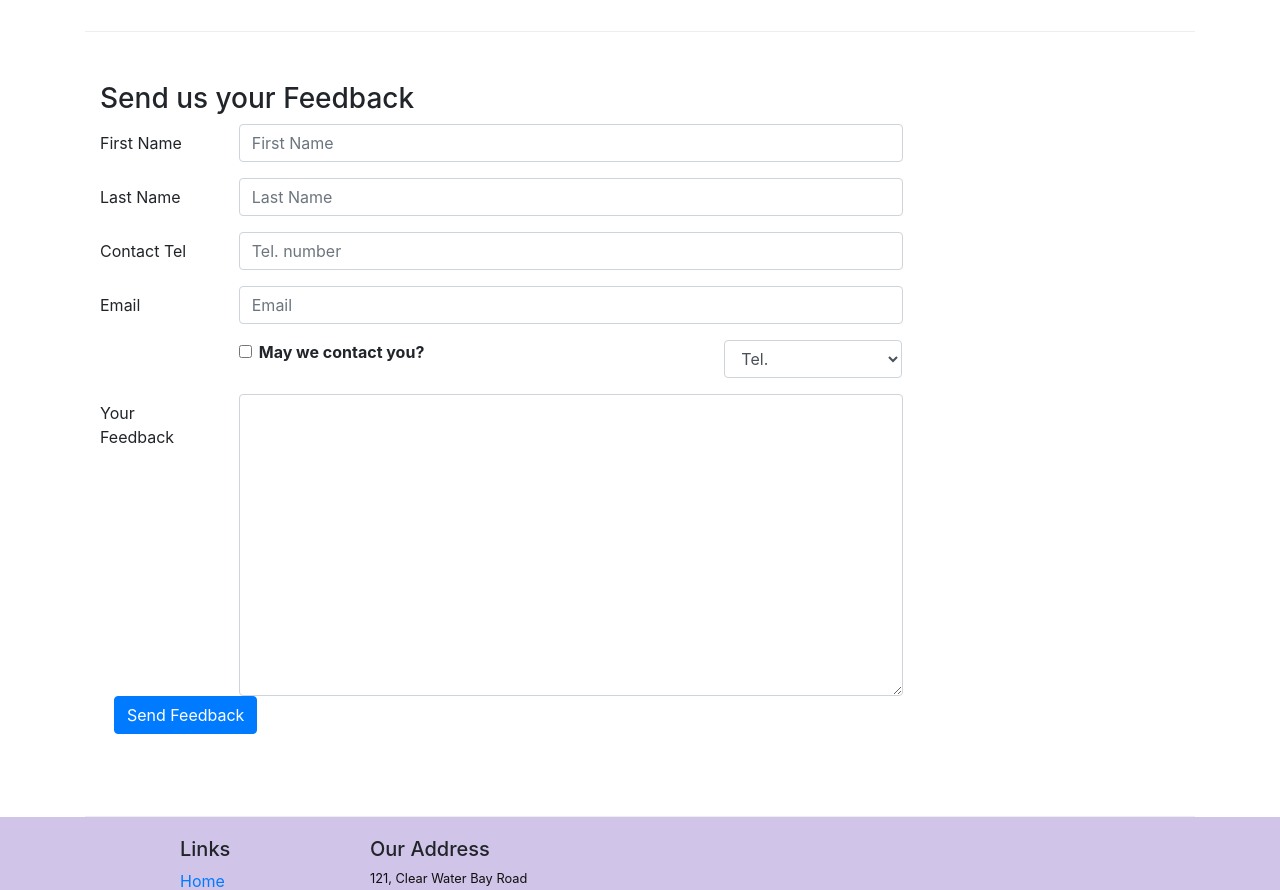
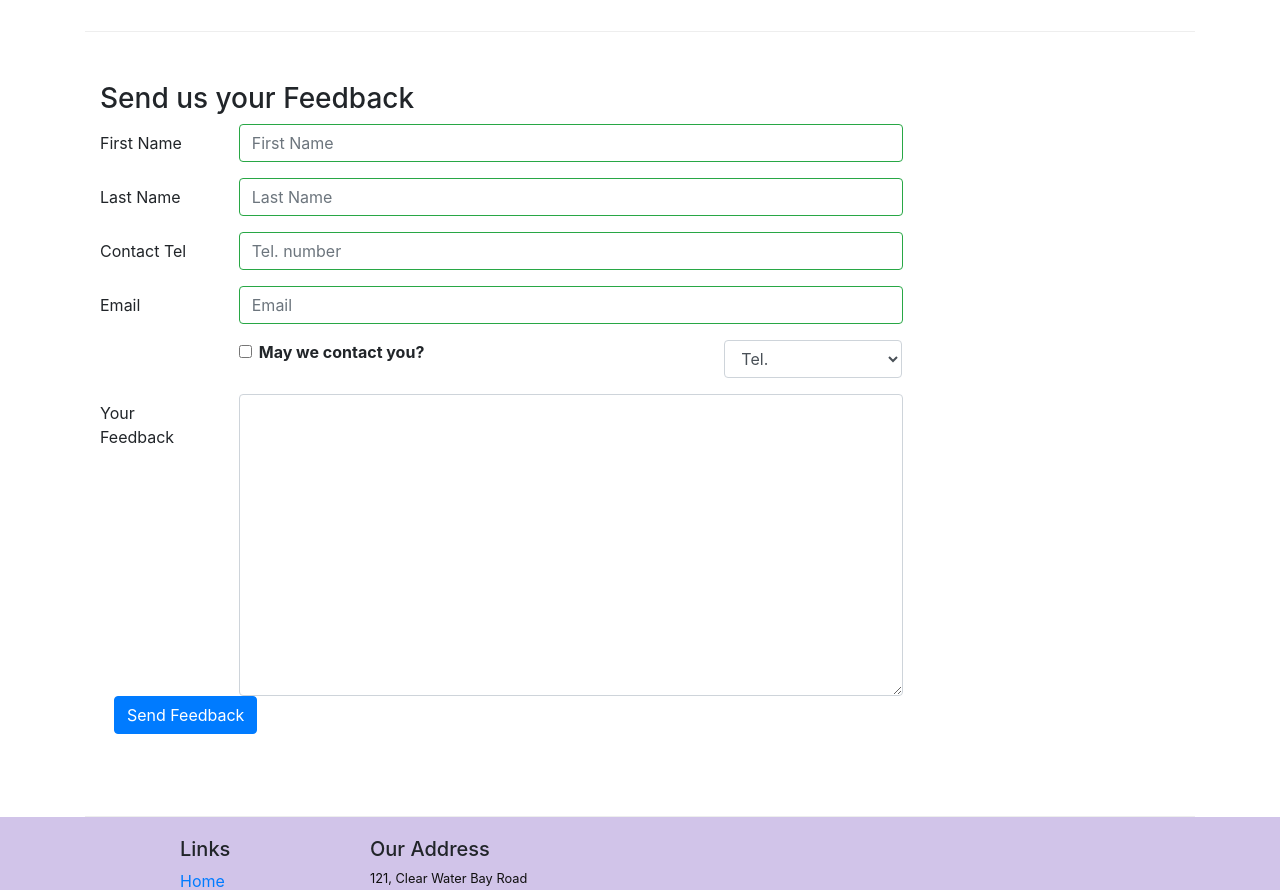
Before and after one commit to arpit-05/Hotel, a React (Create React App) app: page /contactus in a window 1280 px wide. Shown: the part 840-1730 px from the top of the page. Built offline with nearby package versions, Linux system fonts and the light colour scheme.

Commit message:
Controlled Form  Validation

```diff
--- a/src/components/ContactComponent.js
+++ b/src/components/ContactComponent.js
@@ -1,5 +1,5 @@
 import React,{Component} from 'react';
-import {Breadcrumb,BreadcrumbItem, Button, Form ,FormGroup,Label,Input,Col} from 'reactstrap'
+import {Breadcrumb,BreadcrumbItem, Button, Form ,FormGroup,Label,Input,Col,FormFeedback} from 'reactstrap'
 import {Link} from 'react-router-dom'
 class Contact extends Component {
     constructor(props)
@@ -12,11 +12,23 @@
             email:'',
             agree:false,
             contactType: "Tel.",
-            message:''
+            message:'',
+            touched:{
+                firstname:false,
+                lastname:false,
+                telnum:false,
+                email:false
+            }
         }
         this.handleInputChange=this.handleInputChange.bind(this);
         this.handleSubmit=this.handleSubmit.bind(this);
+        this.handleBlur=this.handleBlur.bind(this);
 
+    }
+    handleBlur=(field)=>(evt)=>{
+        this.setState({
+            touched:{...this.state.touched,[field]:true}
+        })
     }
     handleInputChange(event){
         const target=event.target
@@ -32,8 +44,32 @@
         alert('Current State is' +JSON.stringify(this.state))
         event.preventDefault();
     }
+    validate(firstname,lastname,telnum,email)
+    {
+        const errors={
+            firstname:'',
+            lastname:'',
+            telnum:'',
+            email:''
+        }
+        if(this.state.touched.firstname&&firstname.length<3)
+        errors.firstname='First Name should be >=3 characters'
+        else if(this.state.touched.firstname&&firstname.length>10)
+        errors.firstname='First Name should be <=10 characters'
+        if(this.state.touched.lastname&&lastname.length<3)
+        errors.lastname='Last Name should be >=3 characters'
+        else if(this.state.touched.lastname&&lastname.length>10)
+        errors.lastname='Last Name should be <=10 characters'
+        const reg=/^\d+$/;
+        if(this.state.touched.telnum&&!reg.test(telnum))
+        errors.telnum='Tel. Number should contain only numbers'
+        if(this.state.touched.email&&email.split('').filter(x=>x==='@').length!==1)
+        errors.email='Email should contain a @'
+        return errors;
+    }
     render()
     {
+        const errors=this.validate(this.state.firstname,this.state.lastname,this.state.telnum,this.state.email)
         return(
             <div className="container">
                 <div className='row'>
@@ -83,25 +119,30 @@
                             <FormGroup row>
                                 <Label htmlFor='firstname' md={2}>First Name</Label>
                                 <Col md={10}>
-                                    <Input type='text' id='firstname' name='firstname' placeholder="First Name" value={this.state.firstname} onChange={this.handleInputChange}/>
+                                    <Input type='text' id='firstname' name='firstname' placeholder="First Name" value={this.state.firstname} valid={errors.firstname===''} invalid={errors.firstname!==''} onBlur={this.handleBlur('firstname')} onChange={this.handleInputChange} />
+                                    <FormFeedback>{errors.firstname}</FormFeedback>
                                 </Col>
                             </FormGroup>
                             <FormGroup row>
                                 <Label htmlFor='lastname' md={2}>Last Name</Label>
                                 <Col md={10}>
-                                    <Input type='text' id='lastname' name='lastname' placeholder="Last Name" value={this.state.lastname} onChange={this.handleInputChange}/>
+                                    <Input type='text' id='lastname' name='lastname' placeholder="Last Name" value={this.state.lastname} valid={errors.lastname===''} invalid={errors.lastname!==''} onBlur={this.handleBlur('lastname')} onChange={this.handleInputChange}/>
+
+                                     <FormFeedback>{errors.lastname}</FormFeedback>
                                 </Col>
                             </FormGroup>
                             <FormGroup row>
                                 <Label htmlFor='telnum' md={2}>Contact Tel</Label>
                                 <Col md={10}>
-                                    <Input type='tel' id='telnum' name='telnum' placeholder='Tel. number' value={this.state.telnum} onChange={this.handleInputChange}/>
+                                    <Input type='tel' id='telnum' name='telnum' placeholder='Tel. number' value={this.state.telnum} valid={errors.telnum === ''}
+                                        invalid={errors.telnum !== ''} onBlur={this.handleBlur('telnum')} onChange={this.handleInputChange}/>
+                                        <FormFeedback>{errors.telnum}</FormFeedback>
                                 </Col>
                             </FormGroup>
                             <FormGroup row>
                                 <Label htmlFor='email' md={2}>Email</Label>
                                 <Col md={10}>
-                                    <Input type='email' id='email' name='email' placeholder='Email' value={this.state.email} onChange={this.handleInputChange}/>
+                                    <Input type='email' id='email' name='email' placeholder='Email' value={this.state.email} valid={errors.email===''} invalid={errors.email!==''} onBlur={this.handleBlur('email')} onChange={this.handleInputChange}/>
                                 </Col>
                             </FormGroup>
                             <FormGroup row>
```
Also changed, not shown: 1 other file (tests, documents, lock files or other folders).
